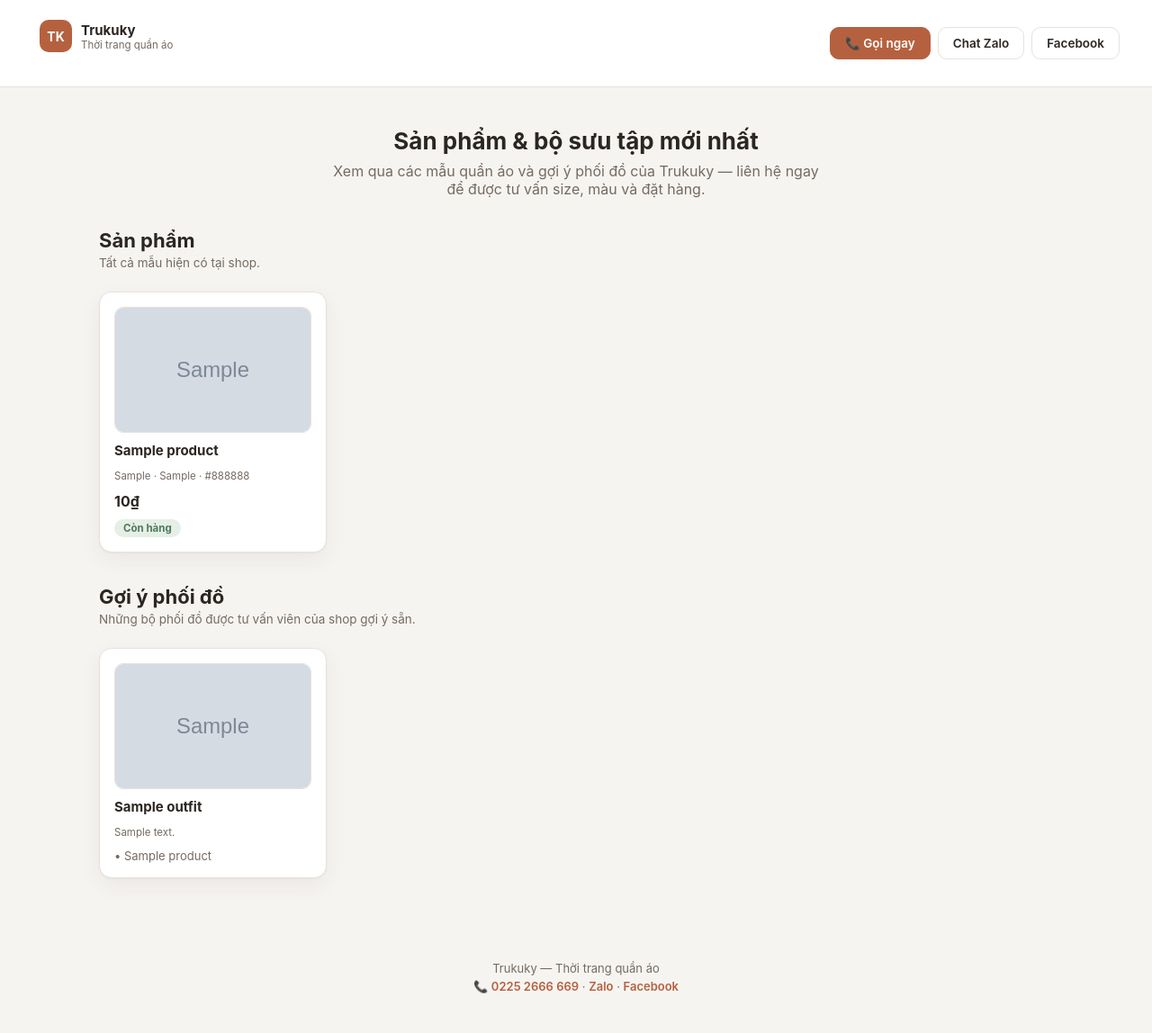
After one commit to son290613-collab/trukuky, a PHP site: page /shop.php in a window 1280 px wide. The commit adds this page. Shown: the whole page at 90% size. Run offline with PHP 8.4, Linux system fonts and the light colour scheme; tables that the repository leaves empty hold one stand-in row (values such as "Sample post"); grey boxes marked "Sample" are stand-in pictures.

Commit message:
Add public customer-facing catalog page
New shop.php requires no login and shows the product list and outfit
lookbook with call/Zalo/Facebook contact buttons, so the shop can
share one link with customers to browse designs and reach out for
consultation. Only safe fields are exposed (no cost, no exact stock
count, just an in-stock/out-of-stock badge). Also adds a quick link
to it from the staff sidebar.

```diff
--- a/assets/css/style.css
+++ b/assets/css/style.css
@@ -278,8 +278,41 @@ input:focus, select:focus, textarea:focus { outline: 2px solid var(--accent-soft
 .outfit-thumb { width: 100%; height: 140px; border-radius: 10px; margin-bottom: 10px; }
 .outfit-items { list-style: none; padding: 0; margin: 10px 0 0; display: flex; flex-direction: column; gap: 4px; font-size: 13px; color: var(--ink-soft); }
 
+/* Public catalog page */
+.public-page { min-height: 100vh; }
+
+.public-header {
+  display: flex;
+  align-items: center;
+  justify-content: space-between;
+  flex-wrap: wrap;
+  gap: 14px;
+  padding: 18px 36px;
+  background: var(--surface);
+  border-bottom: 1px solid var(--border);
+}
+
+.contact-bar { display: flex; gap: 8px; flex-wrap: wrap; }
+
+.public-hero {
+  text-align: center;
+  padding: 44px 20px 34px;
+}
+.public-hero h1 { font-size: 26px; margin: 0 0 8px; }
+.public-hero p { color: var(--ink-soft); max-width: 560px; margin: 0 auto; }
+
+.public-footer {
+  text-align: center;
+  padding: 28px 20px 40px;
+  color: var(--ink-soft);
+  font-size: 13px;
+}
+.public-footer a { color: var(--accent); font-weight: 600; }
+.public-footer p { margin: 4px 0; }
+
 @media (max-width: 760px) {
   .sidebar { display: none; }
   .content { padding: 20px; }
   .form-grid { grid-template-columns: 1fr; }
+  .public-header { padding: 16px 20px; }
 }
--- a/includes/header.php
+++ b/includes/header.php
@@ -29,6 +29,7 @@ $user = current_user();
       <a href="team.php" class="nav-item <?= $activeNav === 'team' ? 'active' : '' ?>">Nhân viên &amp; Lịch</a>
     </nav>
     <div class="sidebar-footer">
+      <a href="shop.php" target="_blank" rel="noopener" class="nav-item" style="font-size:12.5px;">Trang khách hàng ↗</a>
       <div class="user-chip">
         <div class="avatar"><?= htmlspecialchars(mb_substr($user['name'] ?? '?', 0, 1)) ?></div>
         <div>
--- /dev/null
+++ b/shop.php
@@ -0,0 +1,123 @@
+<?php
+declare(strict_types=1);
+require_once __DIR__ . '/includes/db.php';
+require_once __DIR__ . '/includes/helpers.php';
+
+$pdo = db();
+
+$products = $pdo->query(
+    'SELECT id, name, category, size, color, price, quantity, image_url FROM products ORDER BY name ASC'
+)->fetchAll();
+
+$outfits = $pdo->query('SELECT id, name, description, image_url FROM outfits ORDER BY created_at DESC')->fetchAll();
+$itemStmt = $pdo->prepare(
+    'SELECT p.name FROM outfit_items oi JOIN products p ON p.id = oi.product_id WHERE oi.outfit_id = ?'
+);
+foreach ($outfits as &$o) {
+    $itemStmt->execute([$o['id']]);
+    $o['item_names'] = array_column($itemStmt->fetchAll(), 'name');
+}
+unset($o);
+
+$phoneDisplay = '0225 2666 669';
+$phoneTel = 'tel:02252666669';
+$zaloUrl = 'https://zalo.me/842252666669';
+$facebookUrl = 'https://www.facebook.com/trukuky?locale=vi_VN';
+?><!DOCTYPE html>
+<html lang="vi">
+<head>
+<meta charset="UTF-8">
+<meta name="viewport" content="width=device-width, initial-scale=1.0">
+<title>Trukuky · Bộ sưu tập &amp; sản phẩm</title>
+<meta name="description" content="Trukuky — xem sản phẩm và các bộ phối đồ mới nhất, liên hệ để được tư vấn.">
+<link rel="stylesheet" href="assets/css/style.css">
+</head>
+<body>
+<div class="public-page">
+  <header class="public-header">
+    <div class="brand">
+      <span class="brand-mark">TK</span>
+      <div>
+        <div class="brand-name">Trukuky</div>
+        <div class="brand-sub">Thời trang quần áo</div>
+      </div>
+    </div>
+    <div class="contact-bar">
+      <a class="btn btn-primary" href="<?= e($phoneTel) ?>">📞 Gọi ngay</a>
+      <a class="btn" href="<?= e($zaloUrl) ?>" target="_blank" rel="noopener">Chat Zalo</a>
+      <a class="btn" href="<?= e($facebookUrl) ?>" target="_blank" rel="noopener">Facebook</a>
+    </div>
+  </header>
+
+  <section class="public-hero">
+    <h1>Sản phẩm &amp; bộ sưu tập mới nhất</h1>
+    <p>Xem qua các mẫu quần áo và gợi ý phối đồ của Trukuky — liên hệ ngay để được tư vấn size, màu và đặt hàng.</p>
+  </section>
+
+  <main class="content" style="max-width: 1100px; margin: 0 auto; padding: 0 20px 60px;">
+    <div class="topbar">
+      <div>
+        <h2 class="page-title">Sản phẩm</h2>
+        <p class="page-sub">Tất cả mẫu hiện có tại shop.</p>
+      </div>
+    </div>
+
+    <?php if (!$products): ?>
+      <div class="empty-state">Shop đang cập nhật sản phẩm, quay lại sau nhé.</div>
+    <?php else: ?>
+      <div class="outfit-grid">
+        <?php foreach ($products as $p): ?>
+          <?php $inStock = (int) $p['quantity'] > 0; ?>
+          <div class="outfit-card">
+            <?php if ($p['image_url']): ?>
+              <img class="thumb outfit-thumb" src="<?= e($p['image_url']) ?>">
+            <?php endif; ?>
+            <h4><?= e($p['name']) ?></h4>
+            <p class="check-meta">
+              <?= e($p['category'] ?: 'Chưa phân loại') ?>
+              <?= $p['size'] ? ' · ' . e($p['size']) : '' ?>
+              <?= $p['color'] ? ' · ' . e($p['color']) : '' ?>
+            </p>
+            <p style="font-weight:700; margin: 8px 0;"><?= format_vnd($p['price']) ?></p>
+            <span class="badge <?= $inStock ? 'badge-good' : 'badge-bad' ?>"><?= $inStock ? 'Còn hàng' : 'Hết hàng' ?></span>
+          </div>
+        <?php endforeach; ?>
+      </div>
+    <?php endif; ?>
+
+    <div class="topbar" style="margin-top: 36px;">
+      <div>
+        <h2 class="page-title">Gợi ý phối đồ</h2>
+        <p class="page-sub">Những bộ phối đồ được tư vấn viên của shop gợi ý sẵn.</p>
+      </div>
+    </div>
+
+    <?php if (!$outfits): ?>
+      <div class="empty-state">Chưa có bộ phối đồ nào được đăng.</div>
+    <?php else: ?>
+      <div class="outfit-grid">
+        <?php foreach ($outfits as $o): ?>
+          <div class="outfit-card">
+            <?php if ($o['image_url']): ?>
+              <img class="thumb outfit-thumb" src="<?= e($o['image_url']) ?>">
+            <?php endif; ?>
+            <h4><?= e($o['name']) ?></h4>
+            <?php if ($o['description']): ?><p class="check-meta"><?= e($o['description']) ?></p><?php endif; ?>
+            <ul class="outfit-items">
+              <?php foreach ($o['item_names'] as $name): ?>
+                <li>• <?= e($name) ?></li>
+              <?php endforeach; ?>
+            </ul>
+          </div>
+        <?php endforeach; ?>
+      </div>
+    <?php endif; ?>
+  </main>
+
+  <footer class="public-footer">
+    <p>Trukuky — Thời trang quần áo</p>
+    <p>📞 <a href="<?= e($phoneTel) ?>"><?= e($phoneDisplay) ?></a> · <a href="<?= e($zaloUrl) ?>" target="_blank" rel="noopener">Zalo</a> · <a href="<?= e($facebookUrl) ?>" target="_blank" rel="noopener">Facebook</a></p>
+  </footer>
+</div>
+</body>
+</html>
```
Also changed, not shown: README.md.
